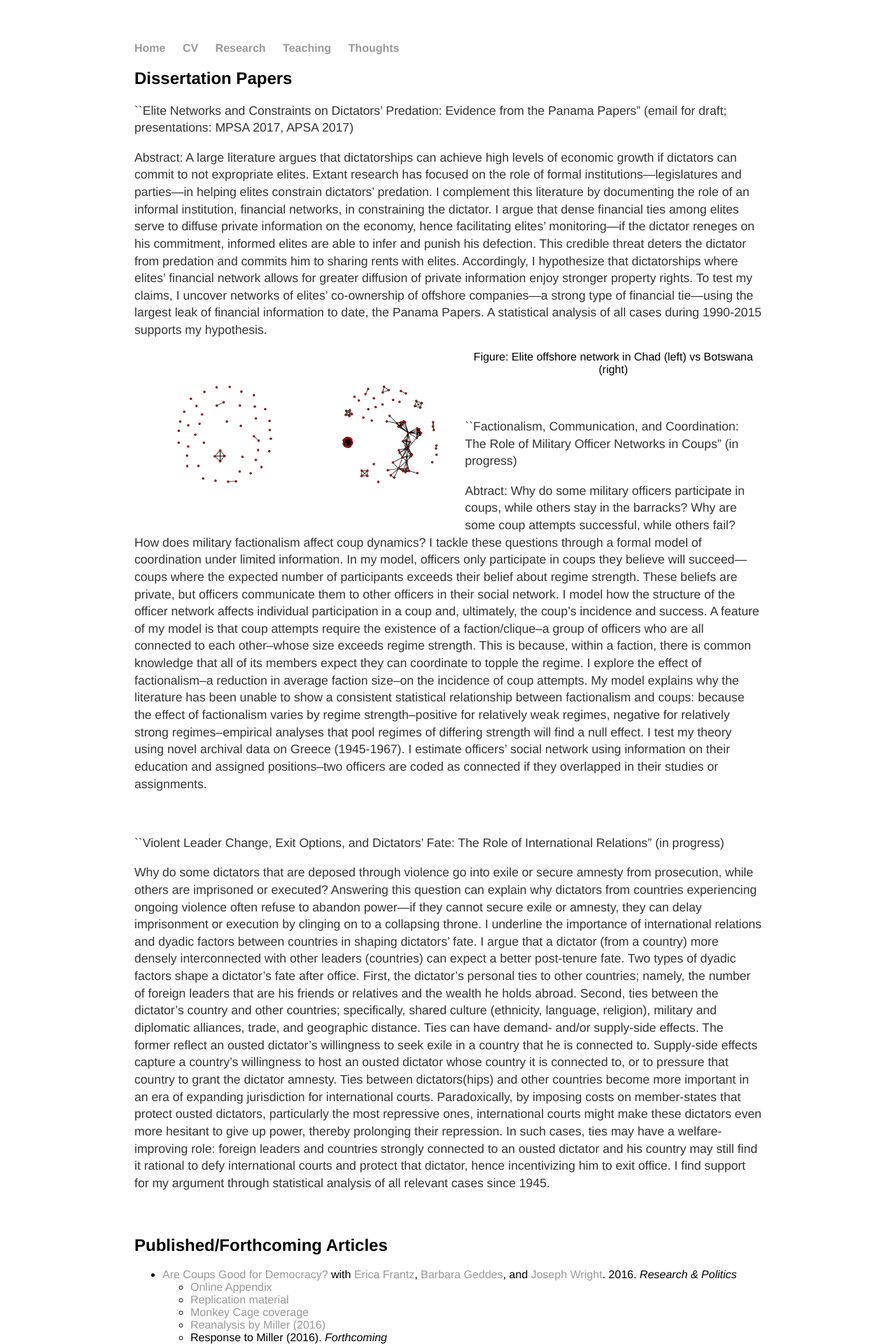
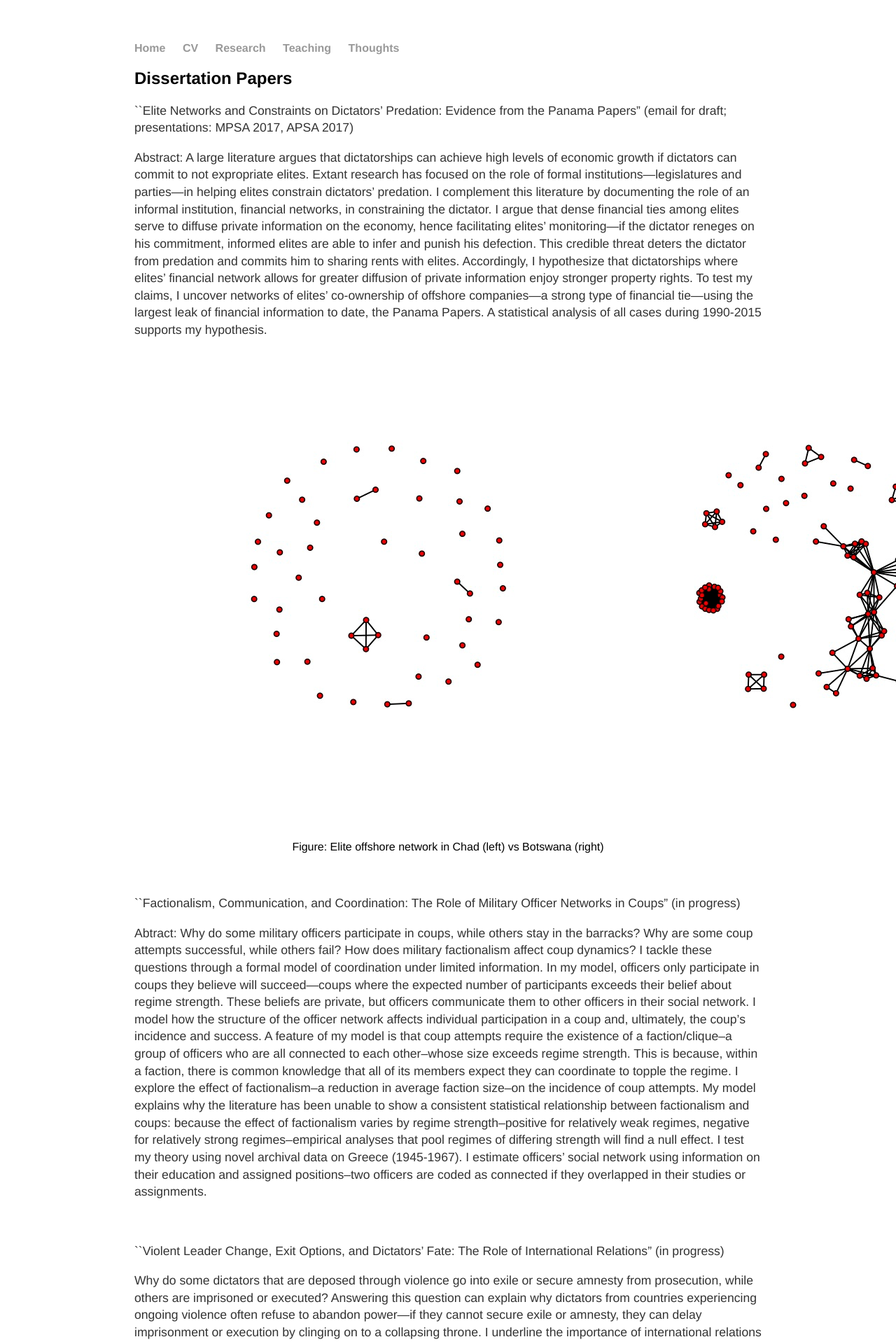
Before and after one commit to georgederpa/georgederpa, a Jekyll site: the page built from research/index.md, in a window 1280 px wide. Shown: the top 1920 px of the page at 70% size. Built offline with Jekyll 4.4.1, drawn with Linux system fonts in a browser that asks for light colours; our own code applies the rules of GitHub Pages for plain Markdown files.

Commit message:
changed graph params

```diff
--- a/research/index.md
+++ b/research/index.md
@@ -4,7 +4,7 @@
 
 Abstract: A large literature argues that dictatorships can achieve high levels of economic growth if dictators can commit to not expropriate elites. Extant research has focused on the role of formal institutions—legislatures and parties—in helping elites constrain dictators’ predation. I complement this literature by documenting the role of an informal institution, financial networks, in constraining the dictator. I argue that dense financial ties among elites serve to diffuse private information on the economy, hence facilitating elites’ monitoring—if the dictator reneges on his commitment, informed elites are able to infer and punish his defection. This credible threat deters the dictator from predation and commits him to sharing rents with elites. Accordingly, I hypothesize that dictatorships where elites’ financial network allows for greater diffusion of private information enjoy stronger property rights. To test my claims, I uncover networks of elites’ co-ownership of offshore companies—a strong type of financial tie—using the largest leak of financial information to date, the Panama Papers. A statistical analysis of all cases during 1990-2015 supports my hypothesis.
 
-![Chad vs. Botswana Network](/research/chadVSbotswana.png){: align="left" height="250px" width="250px”}
+![Chad vs. Botswana Network](/research/chadVSbotswana.png)
 <center>Figure: Elite offshore network in Chad (left) vs Botswana (right)</center>
 
 <br>
```
